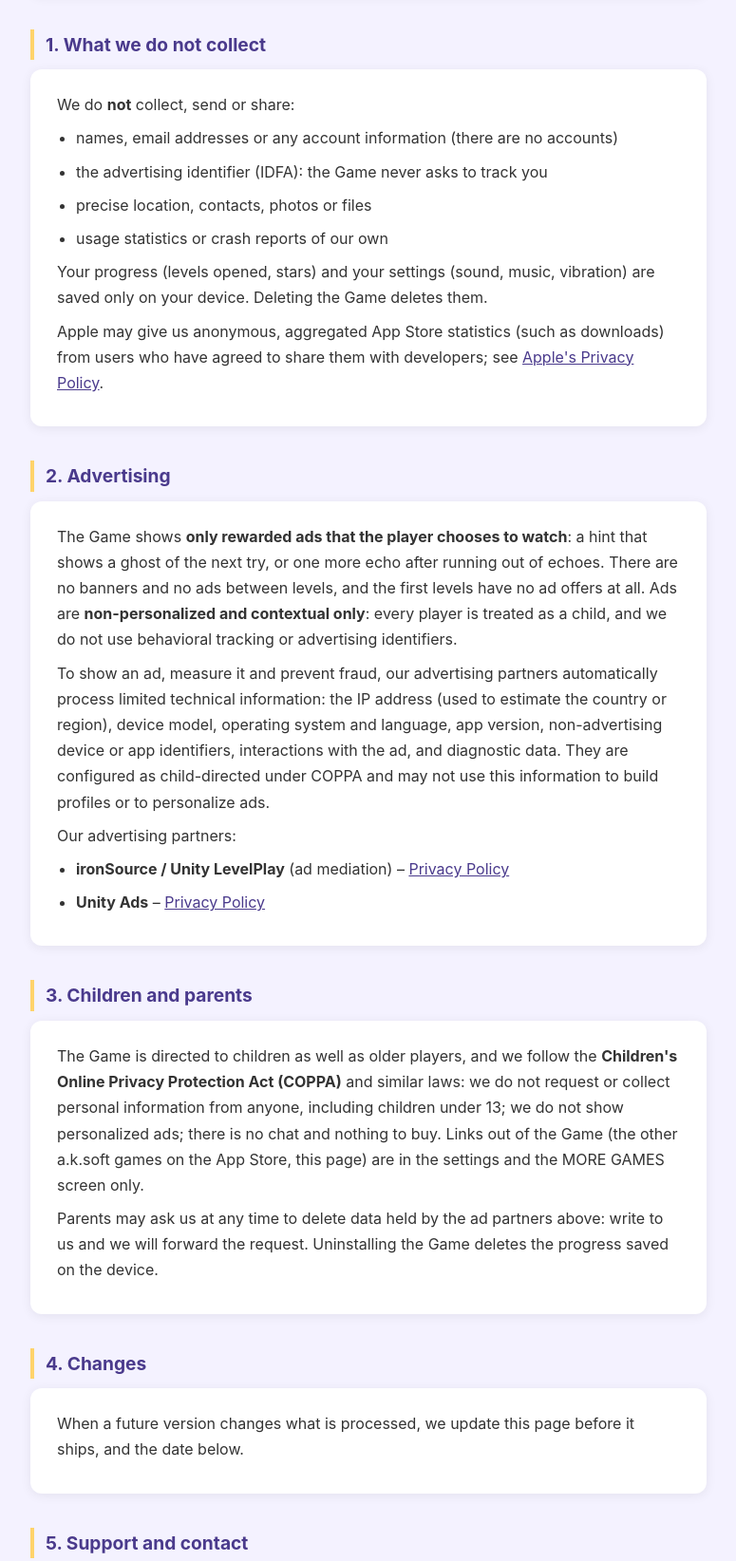
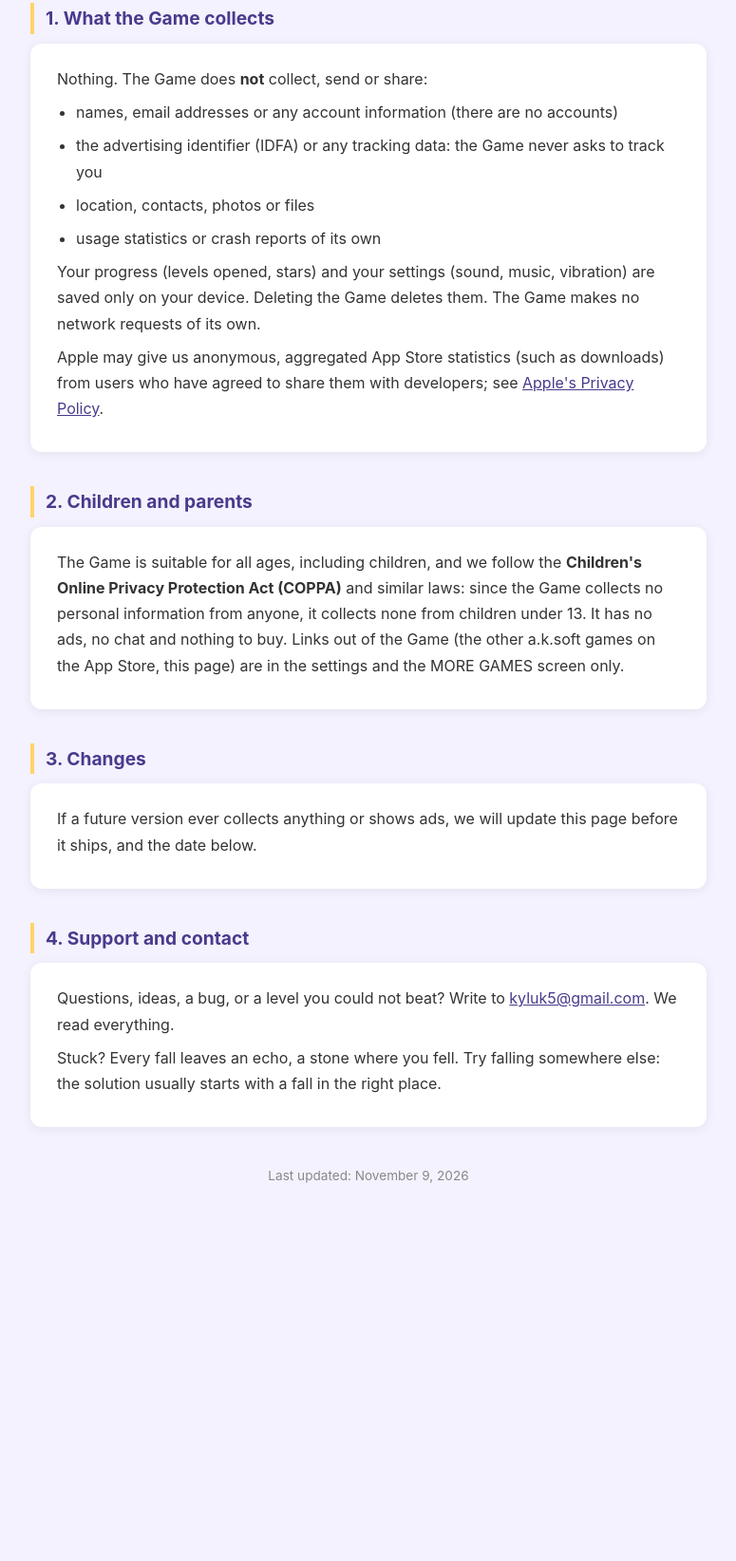
Before and after one commit to KulykAndrii/echo-climb-privacy, a plain HTML site: page index.html in a window 1280 px wide. Shown: the part 524-2168 px from the top of the page at 95% size, without its empty margins (252-1027 px from the left). After the commit the page ends 1882 px from the top, so only its background shows below. Drawn offline with Linux system fonts and the light colour scheme.

Commit message:
No ads from the next version: the game collects no data at all
Publish this branch (merge into main and push) only once the version without ads is live; until then the
live version still carries the rewarded, child-directed ads that main describes.

Co-Authored-By: Claude Opus 5.5 <noreply@anthropic.com>

```diff
--- a/index.html
+++ b/index.html
@@ -44,9 +44,8 @@
 </header>
 <main>
   <div class="highlight">
-    <strong>Echo Climb: Fall to Rise is made for players of all ages, including children.</strong> It has no accounts, no purchases,
-    no chat and no tracking. It shows only rewarded ads that the player chooses to watch, and every ad is
-    child-directed (COPPA): contextual, never personalized.
+    <strong>Echo Climb: Fall to Rise collects no data at all.</strong> No accounts, no ads, no purchases, no analytics and no
+    tracking. It works offline, and it is made for players of all ages, including children.
   </div>
 
   <div class="card">
@@ -56,18 +55,18 @@
     </p>
   </div>
 
-  <h2>1. What we do not collect</h2>
+  <h2>1. What the Game collects</h2>
   <div class="card">
-    <p>We do <strong>not</strong> collect, send or share:</p>
+    <p>Nothing. The Game does <strong>not</strong> collect, send or share:</p>
     <ul>
       <li>names, email addresses or any account information (there are no accounts)</li>
-      <li>the advertising identifier (IDFA): the Game never asks to track you</li>
-      <li>precise location, contacts, photos or files</li>
-      <li>usage statistics or crash reports of our own</li>
+      <li>the advertising identifier (IDFA) or any tracking data: the Game never asks to track you</li>
+      <li>location, contacts, photos or files</li>
+      <li>usage statistics or crash reports of its own</li>
     </ul>
     <p>
       Your progress (levels opened, stars) and your settings (sound, music, vibration) are saved only on your device.
-      Deleting the Game deletes them.
+      Deleting the Game deletes them. The Game makes no network requests of its own.
     </p>
     <p>
       Apple may give us anonymous, aggregated App Store statistics (such as downloads) from users who have agreed to
@@ -75,54 +74,22 @@
     </p>
   </div>
 
-  <h2>2. Advertising</h2>
+  <h2>2. Children and parents</h2>
   <div class="card">
     <p>
-      The Game shows <strong>only rewarded ads that the player chooses to watch</strong>: a hint that shows a ghost of the next try, or one more echo after running out of echoes. There are no
-      banners and no ads between levels, and the first levels have no ad offers at all. Ads are
-      <strong>non-personalized and contextual only</strong>: every player is treated as a child, and we do not use
-      behavioral tracking or advertising identifiers.
-    </p>
-    <p>
-      To show an ad, measure it and prevent fraud, our advertising partners automatically process limited technical
-      information: the IP address (used to estimate the country or region), device model, operating system and
-      language, app version, non-advertising device or app identifiers, interactions with the ad, and diagnostic data.
-      They are configured as child-directed under COPPA and may not use this information to build profiles or to
-      personalize ads.
-    </p>
-    <p>Our advertising partners:</p>
-    <ul>
-      <li>
-        <strong>ironSource / Unity LevelPlay</strong> (ad mediation) –
-        <a href="https://ironsource.mobile.com/mobile-privacy-policy/" target="_blank" rel="noopener">Privacy Policy</a>
-      </li>
-      <li>
-        <strong>Unity Ads</strong> –
-        <a href="https://unity.com/legal/game-player-and-app-user-privacy-policy" target="_blank" rel="noopener">Privacy Policy</a>
-      </li>
-    </ul>
-  </div>
-
-  <h2>3. Children and parents</h2>
-  <div class="card">
-    <p>
-      The Game is directed to children as well as older players, and we follow the <strong>Children's Online Privacy
-      Protection Act (COPPA)</strong> and similar laws: we do not request or collect personal information from anyone,
-      including children under 13; we do not show personalized ads; there is no chat and nothing to buy. Links out of
-      the Game (the other a.k.soft games on the App Store, this page) are in the settings and the MORE GAMES screen only.
-    </p>
-    <p>
-      Parents may ask us at any time to delete data held by the ad partners above: write to us and we will forward
-      the request. Uninstalling the Game deletes the progress saved on the device.
+      The Game is suitable for all ages, including children, and we follow the <strong>Children's Online Privacy
+      Protection Act (COPPA)</strong> and similar laws: since the Game collects no personal information from anyone,
+      it collects none from children under 13. It has no ads, no chat and nothing to buy. Links out of the Game (the
+      other a.k.soft games on the App Store, this page) are in the settings and the MORE GAMES screen only.
     </p>
   </div>
 
-  <h2>4. Changes</h2>
+  <h2>3. Changes</h2>
   <div class="card">
-    <p>When a future version changes what is processed, we update this page before it ships, and the date below.</p>
+    <p>If a future version ever collects anything or shows ads, we will update this page before it ships, and the date below.</p>
   </div>
 
-  <h2 id="support">5. Support and contact</h2>
+  <h2 id="support">4. Support and contact</h2>
   <div class="card">
     <p>
       Questions, ideas, a bug, or a level you could not beat? Write to
@@ -131,7 +98,7 @@
     <p>Stuck? Every fall leaves an echo, a stone where you fell. Try falling somewhere else: the solution usually starts with a fall in the right place.</p>
   </div>
 
-  <p class="updated">Last updated: October 23, 2026</p>
+  <p class="updated">Last updated: November 9, 2026</p>
 </main>
 </body>
 </html>
```
